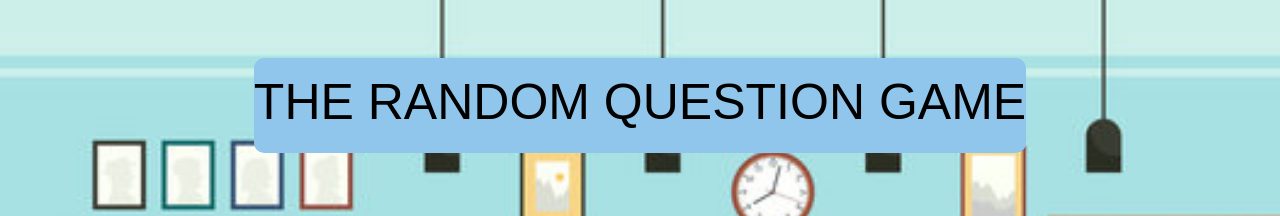
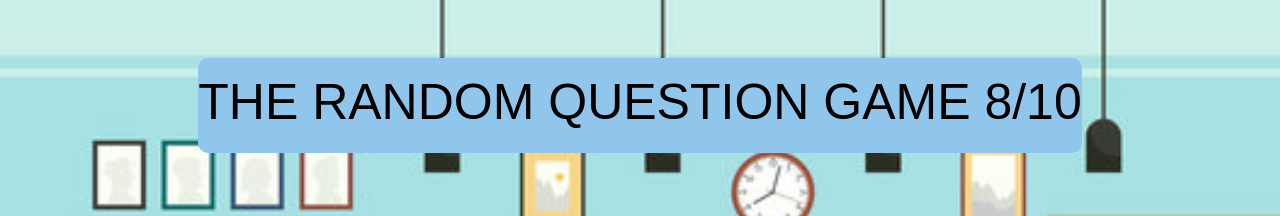
Before and after one commit to ZDC7096/Question8, a plain HTML site: page index.html in a window 1280 px wide. Shown: the top 216 px of the page. Drawn offline with Linux system fonts and the light colour scheme; a script that the page names is missing.

Commit message:
whoops lol

```diff
--- a/index.html
+++ b/index.html
@@ -13,7 +13,7 @@
 
 <body>
     <div class="flex-container">
-        <Header>THE RANDOM QUESTION GAME</Header>
+        <Header>THE RANDOM QUESTION GAME 8/10</Header>
         <div class="question">
 <p>Which of these is incorrect?</p><p>A. They're over there because the car is theirs.</p><p>B. I can not bare bare bears</p><p>C. You two are going to the store too?</p>
         </div>
```
